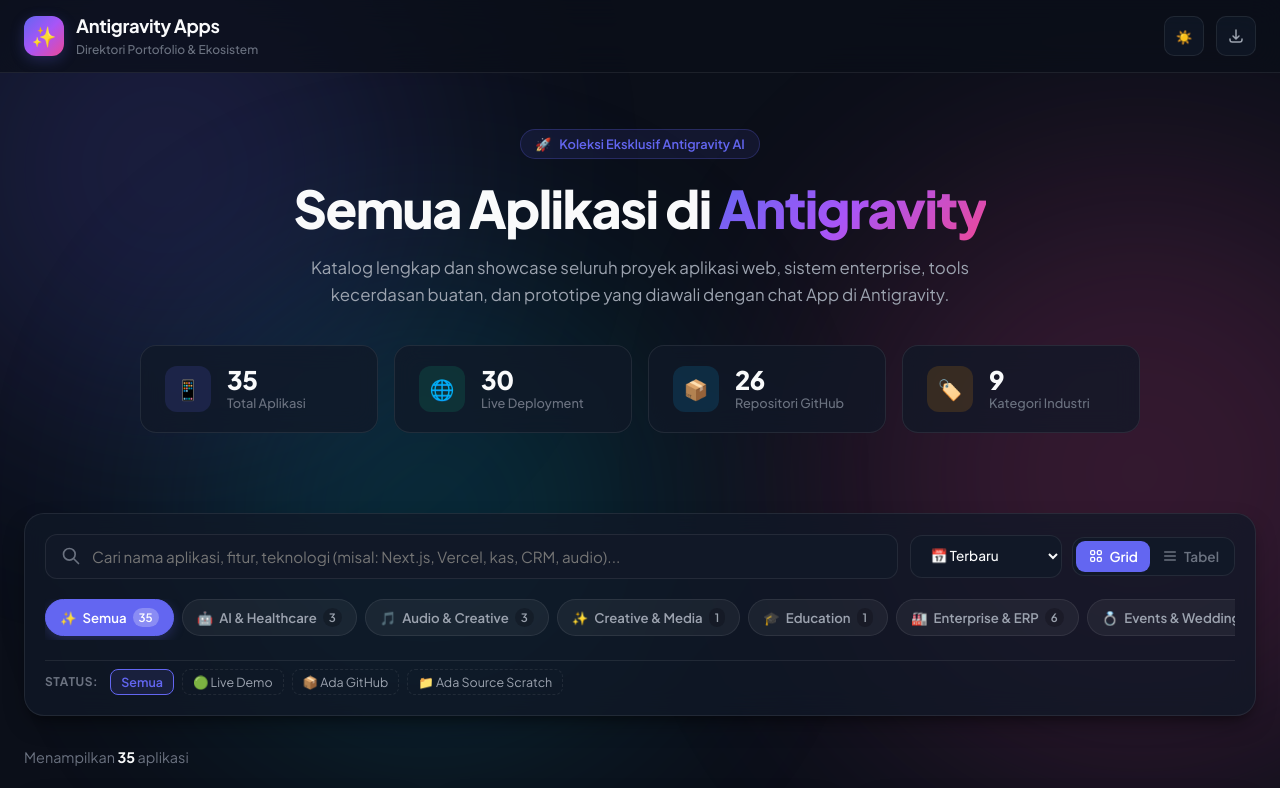
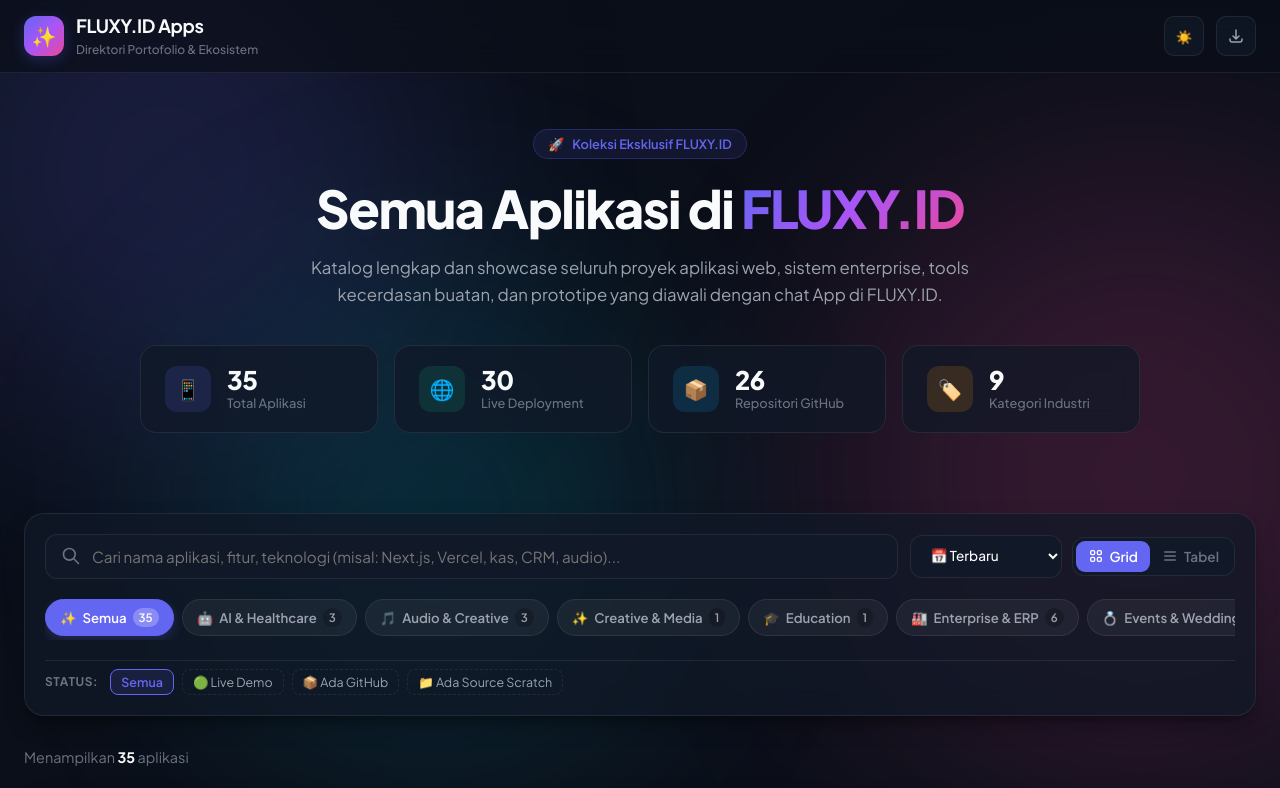
Before and after one commit to ibobatsuga/katalog, a plain HTML site: page index.html in a window 1280 px wide. Shown: the top 788 px of the page. Drawn offline with Linux system fonts and the light colour scheme.

Commit message:
branding: replace all Antigravity text with FLUXY.ID

```diff
--- a/apps.js
+++ b/apps.js
@@ -4,7 +4,7 @@ const APPS_DATA = [
     "name": "EduCheck",
     "originalTitle": "App EduCheck",
     "tagline": "Sistem Verifikasi & Rekap Evaluasi Akademik Sekolah",
-    "description": "Sistem Verifikasi & Rekap Evaluasi Akademik Sekolah. Dikembangkan dan dirancang secara interaktif di lingkungan Antigravity AI.",
+    "description": "Sistem Verifikasi & Rekap Evaluasi Akademik Sekolah. Dikembangkan dan dirancang secara interaktif di lingkungan FLUXY.ID.",
     "category": "Education",
     "demoUrl": "https://educheck-wiworojati.vercel.app",
     "githubUrl": "https://github.com/ibobatsuga/educheck",
@@ -31,7 +31,7 @@ const APPS_DATA = [
     "name": "EstiMate",
     "originalTitle": "App EstiMate",
     "tagline": "Kalkulator Estimasi Biaya & Pembuat Penawaran Instan via WhatsApp",
-    "description": "Kalkulator Estimasi Biaya & Pembuat Penawaran Instan via WhatsApp. Dikembangkan dan dirancang secara interaktif di lingkungan Antigravity AI.",
+    "description": "Kalkulator Estimasi Biaya & Pembuat Penawaran Instan via WhatsApp. Dikembangkan dan dirancang secara interaktif di lingkungan FLUXY.ID.",
     "category": "Productivity & Tools",
     "demoUrl": "https://estimate-eight-theta.vercel.app",
     "githubUrl": "https://github.com/ibobatsuga/estimate.git",
@@ -58,7 +58,7 @@ const APPS_DATA = [
     "name": "PresenSync",
     "originalTitle": "App Presensync",
     "tagline": "Sistem Presensi Digital & Sinkronisasi Shift Terpadu",
-    "description": "Sistem Presensi Digital & Sinkronisasi Shift Terpadu. Dikembangkan dan dirancang secara interaktif di lingkungan Antigravity AI.",
+    "description": "Sistem Presensi Digital & Sinkronisasi Shift Terpadu. Dikembangkan dan dirancang secara interaktif di lingkungan FLUXY.ID.",
     "category": "Productivity & Tools",
     "demoUrl": "https://presensync-livid.vercel.app",
     "githubUrl": "https://github.com/ibobatsuga/presensync",
@@ -84,7 +84,7 @@ const APPS_DATA = [
     "name": "NataArtha",
     "originalTitle": "App NataArtha",
     "tagline": "Aplikasi Manajemen Keuangan & Pembukuan Kas Usaha Simpel",
-    "description": "Aplikasi Manajemen Keuangan & Pembukuan Kas Usaha Simpel. Dikembangkan dan dirancang secara interaktif di lingkungan Antigravity AI.",
+    "description": "Aplikasi Manajemen Keuangan & Pembukuan Kas Usaha Simpel. Dikembangkan dan dirancang secara interaktif di lingkungan FLUXY.ID.",
     "category": "Finance & Kas",
     "demoUrl": "https://nataarta.vercel.app",
     "githubUrl": "https://github.com/ibobatsuga/nataarta",
@@ -111,7 +111,7 @@ const APPS_DATA = [
     "name": "KasKampung",
     "originalTitle": "App KasKampung",
     "tagline": "Portal Transparansi Kas Warga & Iuran Lingkungan RT/RW",
-    "description": "Portal Transparansi Kas Warga & Iuran Lingkungan RT/RW. Dikembangkan dan dirancang secara interaktif di lingkungan Antigravity AI.",
+    "description": "Portal Transparansi Kas Warga & Iuran Lingkungan RT/RW. Dikembangkan dan dirancang secara interaktif di lingkungan FLUXY.ID.",
     "category": "Finance & Kas",
     "demoUrl": "https://kaskampung.vercel.app",
     "githubUrl": "https://github.com/ibobatsuga/kaskampung",
@@ -137,7 +137,7 @@ const APPS_DATA = [
     "name": "Poko Ads",
     "originalTitle": "App Poko Ads",
     "tagline": "Mobile-First Ads & Marketing Campaign Dashboard",
-    "description": "Mobile-First Ads & Marketing Campaign Dashboard. Dikembangkan dan dirancang secara interaktif di lingkungan Antigravity AI.",
+    "description": "Mobile-First Ads & Marketing Campaign Dashboard. Dikembangkan dan dirancang secara interaktif di lingkungan FLUXY.ID.",
     "category": "Marketing & Growth",
     "demoUrl": "https://pokoads.vercel.app",
     "githubUrl": "https://github.com/ibobatsuga/pokoads.git",
@@ -163,7 +163,7 @@ const APPS_DATA = [
     "name": "Meowney Planner",
     "originalTitle": "App Meowney Planner",
     "tagline": "Aplikasi Financial Tracker Menggemaskan dengan Maskot Lucky Cat",
-    "description": "Aplikasi Financial Tracker Menggemaskan dengan Maskot Lucky Cat. Dikembangkan dan dirancang secara interaktif di lingkungan Antigravity AI.",
+    "description": "Aplikasi Financial Tracker Menggemaskan dengan Maskot Lucky Cat. Dikembangkan dan dirancang secara interaktif di lingkungan FLUXY.ID.",
     "category": "Finance & Kas",
     "demoUrl": "https://meowney-blush.vercel.app",
     "githubUrl": "https://github.com/ibobatsuga/meowney",
@@ -190,7 +190,7 @@ const APPS_DATA = [
     "name": "CalorAI",
     "originalTitle": "App CalorAI",
     "tagline": "Pemindai Kalori & Rekomendasi Nutrisi AI Serverless",
-    "description": "Pemindai Kalori & Rekomendasi Nutrisi AI Serverless. Dikembangkan dan dirancang secara interaktif di lingkungan Antigravity AI.",
+    "description": "Pemindai Kalori & Rekomendasi Nutrisi AI Serverless. Dikembangkan dan dirancang secara interaktif di lingkungan FLUXY.ID.",
     "category": "AI & Healthcare",
     "demoUrl": "https://calorai.nalarasa.workers.dev/",
     "githubUrl": "",
@@ -216,7 +216,7 @@ const APPS_DATA = [
     "name": "Poko Scrap",
     "originalTitle": "App Poko Scrap",
     "tagline": "Platform Web Scraping & Lead Extraction Dashboard",
-    "description": "Platform Web Scraping & Lead Extraction Dashboard. Dikembangkan dan dirancang secara interaktif di lingkungan Antigravity AI.",
+    "description": "Platform Web Scraping & Lead Extraction Dashboard. Dikembangkan dan dirancang secara interaktif di lingkungan FLUXY.ID.",
     "category": "Marketing & Growth",
     "demoUrl": "https://pokoscrap.fluxy.id",
     "githubUrl": "https://github.com/ibobatsuga/pokoscrap",
@@ -243,7 +243,7 @@ const APPS_DATA = [
     "name": "EmeraldGate",
     "originalTitle": "App EmeraldGate",
     "tagline": "Sistem Keamanan Akses Gerbang & Buku Tamu Digital QR",
-    "description": "Sistem Keamanan Akses Gerbang & Buku Tamu Digital QR. Dikembangkan dan dirancang secara interaktif di lingkungan Antigravity AI.",
+    "description": "Sistem Keamanan Akses Gerbang & Buku Tamu Digital QR. Dikembangkan dan dirancang secara interaktif di lingkungan FLUXY.ID.",
     "category": "Productivity & Tools",
     "demoUrl": "",
     "githubUrl": "",
@@ -269,7 +269,7 @@ const APPS_DATA = [
     "name": "Poko Bot",
     "originalTitle": "App Poko Bot",
     "tagline": "Omnichannel AI Chatbot & Customer Support WhatsApp",
-    "description": "Omnichannel AI Chatbot & Customer Support WhatsApp. Dikembangkan dan dirancang secara interaktif di lingkungan Antigravity AI.",
+    "description": "Omnichannel AI Chatbot & Customer Support WhatsApp. Dikembangkan dan dirancang secara interaktif di lingkungan FLUXY.ID.",
     "category": "Marketing & Growth",
     "demoUrl": "https://ping-clone-poc.vercel.app",
     "githubUrl": "https://github.com/ibobatsuga/pokobot",
@@ -295,7 +295,7 @@ const APPS_DATA = [
     "name": "Forecasting HETY",
     "originalTitle": "App Forecasting HETY",
     "tagline": "Dashboard Prediksi Permintaan & Analitik Penjualan Masa Depan",
-    "description": "Dashboard Prediksi Permintaan & Analitik Penjualan Masa Depan. Dikembangkan dan dirancang secara interaktif di lingkungan Antigravity AI.",
+    "description": "Dashboard Prediksi Permintaan & Analitik Penjualan Masa Depan. Dikembangkan dan dirancang secara interaktif di lingkungan FLUXY.ID.",
     "category": "Enterprise & ERP",
     "demoUrl": "",
     "githubUrl": "",
@@ -322,7 +322,7 @@ const APPS_DATA = [
     "name": "Poko Web",
     "originalTitle": "App Poko Web",
     "tagline": "All-in-One SEO Audit, Keyword Tracker & Site Health Tool",
-    "description": "All-in-One SEO Audit, Keyword Tracker & Site Health Tool. Dikembangkan dan dirancang secara interaktif di lingkungan Antigravity AI.",
+    "description": "All-in-One SEO Audit, Keyword Tracker & Site Health Tool. Dikembangkan dan dirancang secara interaktif di lingkungan FLUXY.ID.",
     "category": "Marketing & Growth",
     "demoUrl": "https://pokoweb.vercel.app",
     "githubUrl": "https://github.com/ibobatsuga/pokoweb",
@@ -348,7 +348,7 @@ const APPS_DATA = [
     "name": "Poko Mail",
     "originalTitle": "App Poko Mail",
     "tagline": "Platform Email Marketing Automation & Smart Newsletter",
-    "description": "Platform Email Marketing Automation & Smart Newsletter. Dikembangkan dan dirancang secara interaktif di lingkungan Antigravity AI.",
+    "description": "Platform Email Marketing Automation & Smart Newsletter. Dikembangkan dan dirancang secara interaktif di lingkungan FLUXY.ID.",
     "category": "Marketing & Growth",
     "demoUrl": "https://app.omnimail.id",
     "githubUrl": "https://github.com/ibobatsuga/pokomail",
@@ -374,7 +374,7 @@ const APPS_DATA = [
     "name": "PicMe / EventPhoto AI",
     "originalTitle": "App PicMe",
     "tagline": "Marketplace Foto Event dengan AI Face Recognition & Selfie Search",
-    "description": "Marketplace Foto Event dengan AI Face Recognition & Selfie Search. Dikembangkan dan dirancang secara interaktif di lingkungan Antigravity AI.",
+    "description": "Marketplace Foto Event dengan AI Face Recognition & Selfie Search. Dikembangkan dan dirancang secara interaktif di lingkungan FLUXY.ID.",
     "category": "Creative & Media",
     "demoUrl": "https://fotoyu.com",
     "githubUrl": "https://github.com/ibobatsuga/eventphoto-ai",
@@ -400,7 +400,7 @@ const APPS_DATA = [
     "name": "Muvo / Dolan",
     "originalTitle": "App  Muvo",
     "tagline": "Marketplace Sewa Mobil & Rental Wisata Jogja",
-    "description": "Marketplace Sewa Mobil & Rental Wisata Jogja. Dikembangkan dan dirancang secara interaktif di lingkungan Antigravity AI.",
+    "description": "Marketplace Sewa Mobil & Rental Wisata Jogja. Dikembangkan dan dirancang secara interaktif di lingkungan FLUXY.ID.",
     "category": "Productivity & Tools",
     "demoUrl": "https://dolan-pi.vercel.app",
     "githubUrl": "https://github.com/ibobatsuga/dolan",
@@ -427,7 +427,7 @@ const APPS_DATA = [
     "name": "Fluxy Mail",
     "originalTitle": "App Fluxy Mail",
     "tagline": "Enterprise Cloud Email Marketing & High-Volume Broadcast",
-    "description": "Enterprise Cloud Email Marketing & High-Volume Broadcast. Dikembangkan dan dirancang secara interaktif di lingkungan Antigravity AI.",
+    "description": "Enterprise Cloud Email Marketing & High-Volume Broadcast. Dikembangkan dan dirancang secara interaktif di lingkungan FLUXY.ID.",
     "category": "Marketing & Growth",
     "demoUrl": "https://mailketing.co.id",
     "githubUrl": "",
@@ -453,7 +453,7 @@ const APPS_DATA = [
     "name": "LegoLogic",
     "originalTitle": "App LegoLogic",
     "tagline": "Visual Logic Builder & No-Code Workflow Engine",
-    "description": "Visual Logic Builder & No-Code Workflow Engine. Dikembangkan dan dirancang secara interaktif di lingkungan Antigravity AI.",
+    "description": "Visual Logic Builder & No-Code Workflow Engine. Dikembangkan dan dirancang secara interaktif di lingkungan FLUXY.ID.",
     "category": "Productivity & Tools",
     "demoUrl": "https://legologic.vercel.app",
     "githubUrl": "https://github.com/ibobatsuga/legologic",
@@ -479,7 +479,7 @@ const APPS_DATA = [
     "name": "BelahKetupat ERP",
     "originalTitle": "App BelahKetupat ERP",
     "tagline": "Enterprise Resource Planning Modular untuk Industri Manufaktur",
-    "description": "Enterprise Resource Planning Modular untuk Industri Manufaktur. Dikembangkan dan dirancang secara interaktif di lingkungan Antigravity AI.",
+    "description": "Enterprise Resource Planning Modular untuk Industri Manufaktur. Dikembangkan dan dirancang secara interaktif di lingkungan FLUXY.ID.",
     "category": "Enterprise & ERP",
     "demoUrl": "",
     "githubUrl": "https://github.com/dewanakl/belah-ketupat-erp",
@@ -505,7 +505,7 @@ const APPS_DATA = [
     "name": "Autonoma360",
     "originalTitle": "App Autonoma360",
     "tagline": "Sistem ERP & Monitoring Produksi Bisnis Furniture",
-    "description": "Sistem ERP & Monitoring Produksi Bisnis Furniture. Dikembangkan dan dirancang secara interaktif di lingkungan Antigravity AI.",
+    "description": "Sistem ERP & Monitoring Produksi Bisnis Furniture. Dikembangkan dan dirancang secara interaktif di lingkungan FLUXY.ID.",
     "category": "Enterprise & ERP",
     "demoUrl": "",
     "githubUrl": "",
@@ -531,7 +531,7 @@ const APPS_DATA = [
     "name": "Daryapedia",
     "originalTitle": "App Daryapedia",
     "tagline": "Knowledge Base & Ensiklopedia Dokumentasi Internal",
-    "description": "Knowledge Base & Ensiklopedia Dokumentasi Internal. Dikembangkan dan dirancang secara interaktif di lingkungan Antigravity AI.",
+    "description": "Knowledge Base & Ensiklopedia Dokumentasi Internal. Dikembangkan dan dirancang secara interaktif di lingkungan FLUXY.ID.",
     "category": "Productivity & Tools",
     "demoUrl": "",
     "githubUrl": "",
@@ -556,7 +556,7 @@ const APPS_DATA = [
     "name": "ProClima",
     "originalTitle": "App ProClima",
     "tagline": "Aplikasi Web Pemantau Iklim, Kualitas Udara & Lingkungan",
-    "description": "Aplikasi Web Pemantau Iklim, Kualitas Udara & Lingkungan. Dikembangkan dan dirancang secara interaktif di lingkungan Antigravity AI.",
+    "description": "Aplikasi Web Pemantau Iklim, Kualitas Udara & Lingkungan. Dikembangkan dan dirancang secara interaktif di lingkungan FLUXY.ID.",
     "category": "AI & Healthcare",
     "demoUrl": "https://proclima.vercel.app",
     "githubUrl": "https://github.com/ibobatsuga/proclima",
@@ -582,7 +582,7 @@ const APPS_DATA = [
     "name": "BukuTamu / Smart Reception",
     "originalTitle": "App BukuTamu",
     "tagline": "Penerimaan Tamu Pernikahan Digital dengan QR Code & Layar Sapa",
-    "description": "Penerimaan Tamu Pernikahan Digital dengan QR Code & Layar Sapa. Dikembangkan dan dirancang secara interaktif di lingkungan Antigravity AI.",
+    "description": "Penerimaan Tamu Pernikahan Digital dengan QR Code & Layar Sapa. Dikembangkan dan dirancang secara interaktif di lingkungan FLUXY.ID.",
     "category": "Events & Wedding",
     "demoUrl": "https://wedding-smart-reception.vercel.app",
     "githubUrl": "https://github.com/ibobatsuga/wedding-smart-reception",
@@ -609,7 +609,7 @@ const APPS_DATA = [
     "name": "HypeLab / HypeWatch",
     "originalTitle": "App HypeLab",
     "tagline": "Analisis Tren Konten Viral & Reverse Engineering Hook Sosmed",
-    "description": "Analisis Tren Konten Viral & Reverse Engineering Hook Sosmed. Dikembangkan dan dirancang secara interaktif di lingkungan Antigravity AI.",
+    "description": "Analisis Tren Konten Viral & Reverse Engineering Hook Sosmed. Dikembangkan dan dirancang secara interaktif di lingkungan FLUXY.ID.",
     "category": "Marketing & Growth",
     "demoUrl": "https://spytrend.com",
     "githubUrl": "",
@@ -635,7 +635,7 @@ const APPS_DATA = [
     "name": "OmniReach",
     "originalTitle": "App OmniReach",
     "tagline": "CRM Dashboard Terintegrasi & Pengelola Relasi Pelanggan",
-    "description": "CRM Dashboard Terintegrasi & Pengelola Relasi Pelanggan. Dikembangkan dan dirancang secara interaktif di lingkungan Antigravity AI.",
+    "description": "CRM Dashboard Terintegrasi & Pengelola Relasi Pelanggan. Dikembangkan dan dirancang secara interaktif di lingkungan FLUXY.ID.",
     "category": "Marketing & Growth",
     "demoUrl": "https://fluxy.id/omni",
     "githubUrl": "",
@@ -661,7 +661,7 @@ const APPS_DATA = [
     "name": "Invitable / Undangan Digital",
     "originalTitle": "App Undangan",
     "tagline": "Platform Undangan Pernikahan Mewah dengan Animasi Interaktif",
-    "description": "Platform Undangan Pernikahan Mewah dengan Animasi Interaktif. Dikembangkan dan dirancang secara interaktif di lingkungan Antigravity AI.",
+    "description": "Platform Undangan Pernikahan Mewah dengan Animasi Interaktif. Dikembangkan dan dirancang secara interaktif di lingkungan FLUXY.ID.",
     "category": "Events & Wedding",
     "demoUrl": "https://invitable.id",
     "githubUrl": "https://github.com/dewanakl/undangan.git",
@@ -687,7 +687,7 @@ const APPS_DATA = [
     "name": "Rhapsody",
     "originalTitle": "App Rhapsody",
     "tagline": "In-Browser Audio Workstation (DAW) & Multi-Track Studio",
-    "description": "In-Browser Audio Workstation (DAW) & Multi-Track Studio. Dikembangkan dan dirancang secara interaktif di lingkungan Antigravity AI.",
+    "description": "In-Browser Audio Workstation (DAW) & Multi-Track Studio. Dikembangkan dan dirancang secara interaktif di lingkungan FLUXY.ID.",
     "category": "Audio & Creative",
     "demoUrl": "https://rhapsody-three.vercel.app",
     "githubUrl": "https://github.com/ibobatsuga/rhapsody",
@@ -714,7 +714,7 @@ const APPS_DATA = [
     "name": "Iris PMS",
     "originalTitle": "App Iris PMS",
     "tagline": "Property Management System Modern untuk Hotel, Resort & Villa",
-    "description": "Property Management System Modern untuk Hotel, Resort & Villa. Dikembangkan dan dirancang secara interaktif di lingkungan Antigravity AI.",
+    "description": "Property Management System Modern untuk Hotel, Resort & Villa. Dikembangkan dan dirancang secara interaktif di lingkungan FLUXY.ID.",
     "category": "Enterprise & ERP",
     "demoUrl": "https://iris-o5dd9rm3q-fluxyid.vercel.app",
     "githubUrl": "https://github.com/ibobatsuga/iris.pms",
@@ -740,7 +740,7 @@ const APPS_DATA = [
     "name": "NalarasaOS",
     "originalTitle": "App NalarasaOS",
     "tagline": "Sistem Operasi Bisnis Kuliner & Layanan Terintegrasi",
-    "description": "Sistem Operasi Bisnis Kuliner & Layanan Terintegrasi. Dikembangkan dan dirancang secara interaktif di lingkungan Antigravity AI.",
+    "description": "Sistem Operasi Bisnis Kuliner & Layanan Terintegrasi. Dikembangkan dan dirancang secara interaktif di lingkungan FLUXY.ID.",
     "category": "Enterprise & ERP",
     "demoUrl": "https://nalarasa-pos.vercel.app",
     "githubUrl": "https://github.com/ibobatsuga/nalarasa-os",
@@ -766,7 +766,7 @@ const APPS_DATA = [
     "name": "CreatorHub",
     "originalTitle": "App CreatorHub",
     "tagline": "Platform Kolaborasi Kreator, Endorsement & Campaign Matching",
-    "description": "Platform Kolaborasi Kreator, Endorsement & Campaign Matching. Dikembangkan dan dirancang secara interaktif di lingkungan Antigravity AI.",
+    "description": "Platform Kolaborasi Kreator, Endorsement & Campaign Matching. Dikembangkan dan dirancang secara interaktif di lingkungan FLUXY.ID.",
     "category": "Marketing & Growth",
     "demoUrl": "https://creatorhub-three-brown.vercel.app",
     "githubUrl": "https://github.com/ibobatsuga/creatorhub.git",
@@ -793,7 +793,7 @@ const APPS_DATA = [
     "name": "Hospitalingo",
     "originalTitle": "App Hospitalingo",
     "tagline": "Asisten Penerjemah & Komunikasi Medis Pasien Multibahasa",
-    "description": "Asisten Penerjemah & Komunikasi Medis Pasien Multibahasa. Dikembangkan dan dirancang secara interaktif di lingkungan Antigravity AI.",
+    "description": "Asisten Penerjemah & Komunikasi Medis Pasien Multibahasa. Dikembangkan dan dirancang secara interaktif di lingkungan FLUXY.ID.",
     "category": "AI & Healthcare",
     "demoUrl": "https://hospitalingo.horisontimoho.id",
     "githubUrl": "https://github.com/ibobatsuga/hospitalingo.git",
@@ -819,7 +819,7 @@ const APPS_DATA = [
     "name": "PhantomLab / PhantomWave",
     "originalTitle": "App PhantomLab",
     "tagline": "Audio Stealth Synthesizer & Waveform Processing Lab",
-    "description": "Audio Stealth Synthesizer & Waveform Processing Lab. Dikembangkan dan dirancang secara interaktif di lingkungan Antigravity AI.",
+    "description": "Audio Stealth Synthesizer & Waveform Processing Lab. Dikembangkan dan dirancang secara interaktif di lingkungan FLUXY.ID.",
     "category": "Audio & Creative",
     "demoUrl": "https://phantom-wave.vercel.app",
     "githubUrl": "https://github.com/ibobatsuga/phantomwave.git",
@@ -845,7 +845,7 @@ const APPS_DATA = [
     "name": "SoundLab / CiptaSuara",
     "originalTitle": "App-DEV PhantomLab",
     "tagline": "AI Voice Generation & Studio Rekaman Suara Canggih",
-    "description": "AI Voice Generation & Studio Rekaman Suara Canggih. Dikembangkan dan dirancang secara interaktif di lingkungan Antigravity AI.",
+    "description": "AI Voice Generation & Studio Rekaman Suara Canggih. Dikembangkan dan dirancang secara interaktif di lingkungan FLUXY.ID.",
     "category": "Audio & Creative",
     "demoUrl": "https://soundlab-ecru.vercel.app",
     "githubUrl": "https://github.com/ibobatsuga/soundlab.git",
@@ -872,7 +872,7 @@ const APPS_DATA = [
     "name": "Undanganku.id",
     "originalTitle": "App-DEV undanganku.id",
     "tagline": "SaaS Platform Pembuat Undangan Pernikahan Online",
-    "description": "SaaS Platform Pembuat Undangan Pernikahan Online. Dikembangkan dan dirancang secara interaktif di lingkungan Antigravity AI.",
+    "description": "SaaS Platform Pembuat Undangan Pernikahan Online. Dikembangkan dan dirancang secara interaktif di lingkungan FLUXY.ID.",
     "category": "Events & Wedding",
     "demoUrl": "https://undanganku.id",
     "githubUrl": "https://github.com/dewanakl/undangan.git",
--- a/index.html
+++ b/index.html
@@ -3,8 +3,8 @@
 <head>
   <meta charset="UTF-8">
   <meta name="viewport" content="width=device-width, initial-scale=1.0">
-  <title>Katalog Aplikasi Antigravity — Portofolio & Direktori App</title>
-  <meta name="description" content="Katalog interaktif lengkap 35+ aplikasi yang dibuat dan dikembangkan di Antigravity AI">
+  <title>Katalog Aplikasi FLUXY.ID — Portofolio & Direktori App</title>
+  <meta name="description" content="Katalog interaktif lengkap 35+ aplikasi yang dibuat dan dikembangkan di FLUXY.ID">
   <link rel="preconnect" href="https://fonts.googleapis.com">
   <link rel="preconnect" href="https://fonts.gstatic.com" crossorigin>
   <link href="https://fonts.googleapis.com/css2?family=Plus+Jakarta+Sans:wght@400;500;600;700;800&family=JetBrains+Mono:wght@400;500;600&display=swap" rel="stylesheet">
@@ -25,7 +25,7 @@
       <a href="#" class="brand">
         <div class="brand-icon">✨</div>
         <div class="brand-text">
-          <h1>Antigravity Apps</h1>
+          <h1>FLUXY.ID Apps</h1>
           <span>Direktori Portofolio & Ekosistem</span>
         </div>
       </a>
@@ -46,13 +46,13 @@
     <section class="hero-section">
       <div class="hero-pill">
         <span>🚀</span>
-        <span>Koleksi Eksklusif Antigravity AI</span>
+        <span>Koleksi Eksklusif FLUXY.ID</span>
       </div>
       <h2 class="hero-title">
-        Semua Aplikasi di <span class="gradient-text">Antigravity</span>
+        Semua Aplikasi di <span class="gradient-text">FLUXY.ID</span>
       </h2>
       <p class="hero-desc">
-        Katalog lengkap dan showcase seluruh proyek aplikasi web, sistem enterprise, tools kecerdasan buatan, dan prototipe yang diawali dengan chat <code>App</code> di Antigravity.
+        Katalog lengkap dan showcase seluruh proyek aplikasi web, sistem enterprise, tools kecerdasan buatan, dan prototipe yang diawali dengan chat <code>App</code> di FLUXY.ID.
       </p>
 
       <!-- Stats Grid -->
@@ -226,7 +226,7 @@
           </div>
 
           <div class="link-row" style="border-top: 1px solid var(--border-color); padding-top: 8px; font-size: 0.78rem; color: var(--text-muted);">
-            <span>Antigravity Chat ID: <code id="modalChatId" style="font-family: 'JetBrains Mono', monospace;">-</code></span>
+            <span>FLUXY.ID Chat ID: <code id="modalChatId" style="font-family: 'JetBrains Mono', monospace;">-</code></span>
             <span id="modalAppDate">2026-11-21</span>
           </div>
         </div>
@@ -248,9 +248,9 @@
   <footer class="site-footer">
     <div class="container">
       <p style="margin-bottom: 0.5rem; font-weight: 600; color: var(--text-primary);">
-        ✨ Antigravity App Directory & Portfolio
+        ✨ FLUXY.ID App Directory & Portfolio
       </p>
-      <p>Dibangun secara otomatis untuk mengeksplorasi ekosistem kreasi aplikasi AI Antigravity.</p>
+      <p>Dibangun secara otomatis untuk mengeksplorasi ekosistem kreasi aplikasi AI FLUXY.ID.</p>
     </div>
   </footer>
 
@@ -424,7 +424,7 @@
         const dataStr = "data:text/json;charset=utf-8," + encodeURIComponent(JSON.stringify(APPS_DATA, null, 2));
         const dlAnchor = document.createElement('a');
         dlAnchor.setAttribute("href", dataStr);
-        dlAnchor.setAttribute("download", "antigravity-apps-catalog.json");
+        dlAnchor.setAttribute("download", "fluxy-apps-catalog.json");
         dlAnchor.click();
         showToast("File data JSON berhasil diunduh!");
       });
```
Also changed, not shown: apps.json (+34 -34 lines).
